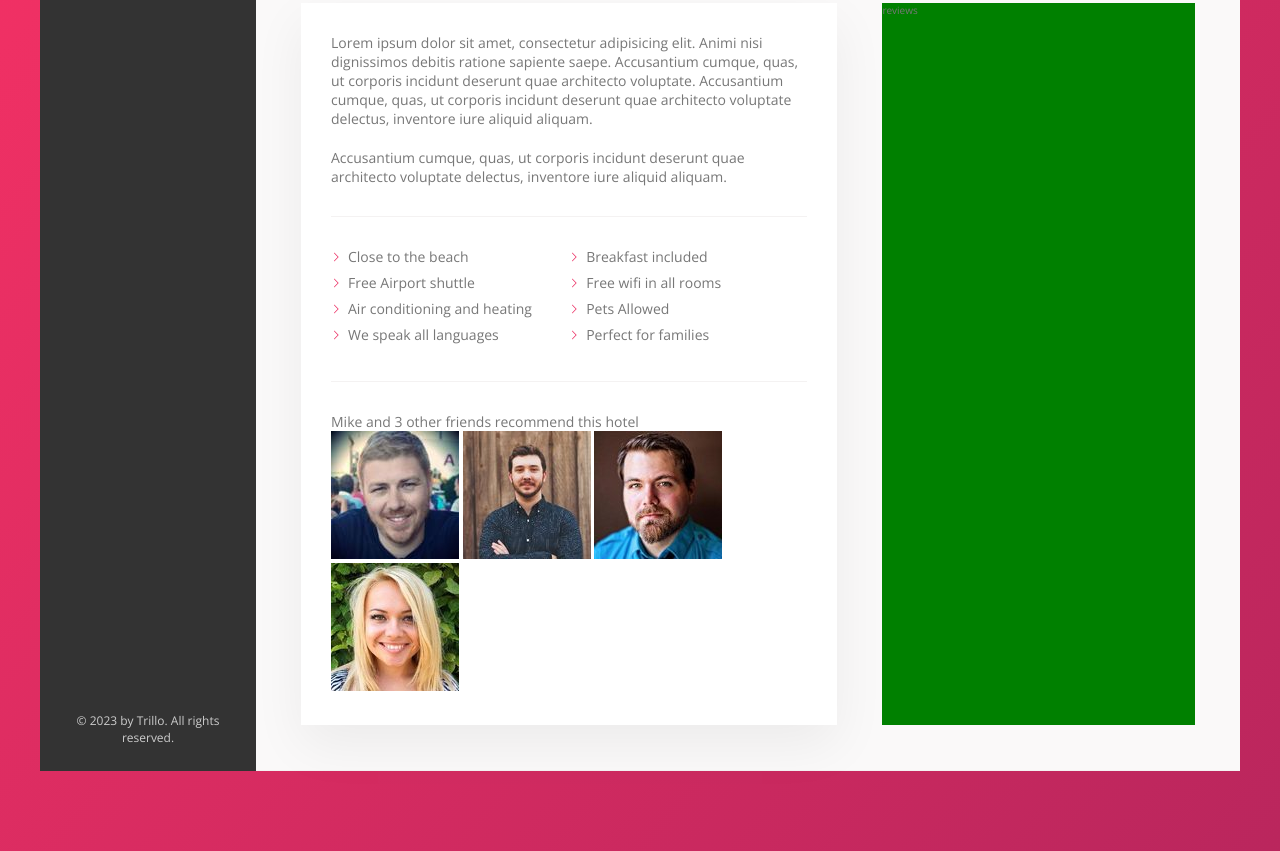
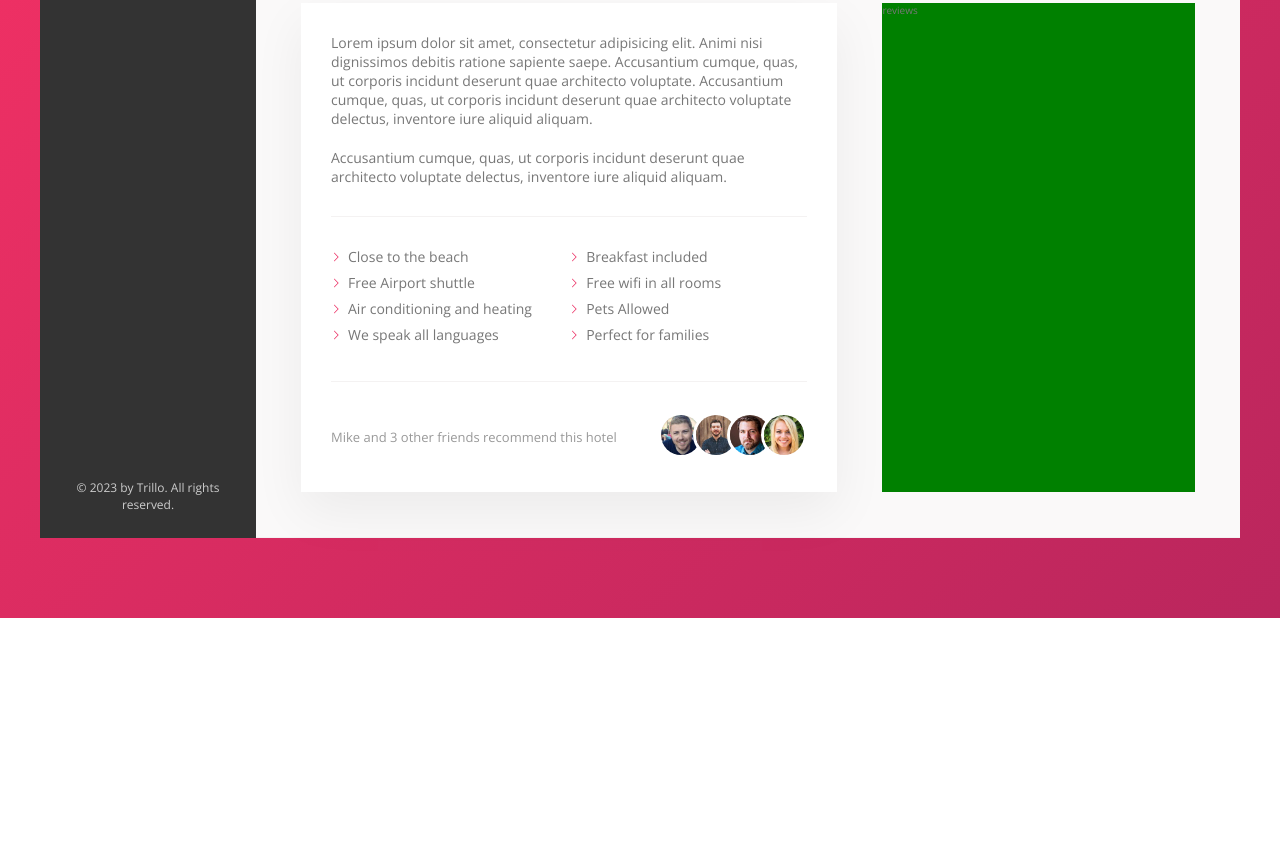
Before and after one commit to NikhilMudgal/Trillo, a website: page index.html in a window 1280 px wide. Shown: the part 639-1490 px from the top of the page. After the commit the page ends 1257 px from the top, so only its background shows below. Drawn offline with nearby package versions, Linux system fonts and the light colour scheme.

Commit message:
Styled Recommend section

```diff
--- a/sass/_components.scss
+++ b/sass/_components.scss
@@ -343,9 +343,39 @@
         background-color: var(--color-primary);
         -webkit-mask-image: url(../img/chevron-thin-right.svg);
         -webkit-mask-size: cover;
+        mask-image: url(../img/chevron-thin-right.svg);
+        mask-size: cover;
     }
 }
 
 
 ///////////////////////////////
 /// recommend
+.recommend {
+    font-size: 1.3rem;
+    color: var(--color-grey-dark-3);
+    display: flex;
+    justify-content: space-between;
+    align-items: center;
+
+    &__photo {
+        box-sizing: content-box; // exclude padding and margin from the box-width
+        height: 4rem;
+        width: 4rem;
+        border-radius: 50%;
+        border: 3px solid var(--color-white);
+
+        &:not(:last-child) {
+            margin-right: -1.5rem;
+        }
+    }
+
+    &__count {
+
+    }
+
+    &__friends {
+
+    }
+
+}
```
Also changed, not shown: css/style.css.
